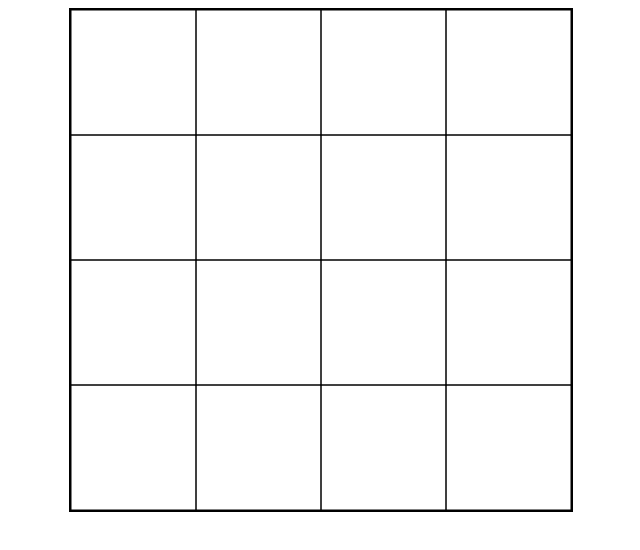
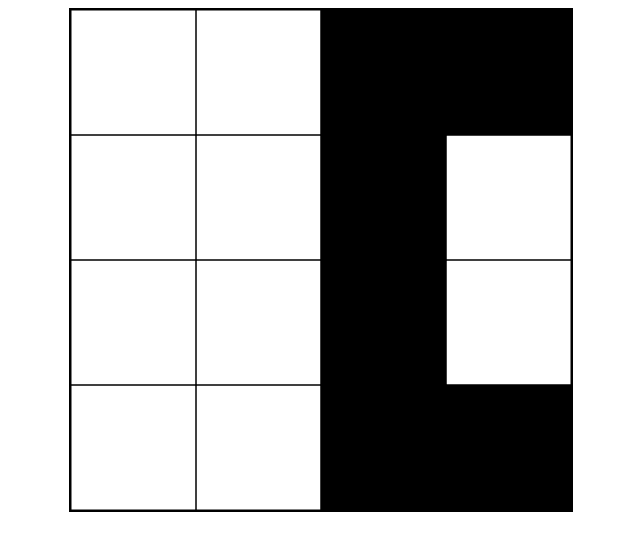
Before and after one commit to hashbangcode/four, a plain HTML site: page examples/forward/forward.html in a window 1280 px wide. Shown: the whole page, without its empty margins (319-959 px from the left). Drawn offline with Linux system fonts and the light colour scheme.

Commit message:
Moved the examples into the examples directory.

```diff
--- a/fourbyfour.html
+++ b/examples/forward/forward.html
@@ -14,15 +14,16 @@
       cursor: crosshair;
     }
   </style>
-    <script src="four.js"></script>
+  <script src="../../four.js"></script>
 </head>
+
 <body>
 
   <div class="canvas-wrapper">
     <canvas id="gc" width="500" height="500"></canvas>
   </div>
 
-  <script src="fourbytwo.js"></script>
+  <script src="forward.js"></script>
 
 </body>
 
--- /dev/null
+++ b/examples/forward/forward.js
@@ -0,0 +1,148 @@
+// Set up variables for the forward game.
+var loose = false;
+var playercoordinates = {};
+var gravityTimeout = undefined;
+var wallTimeout = undefined;
+
+let shapes = [];
+shapes[0] = [
+    0,
+    1,
+    1,
+    1,
+];
+shapes[1] = [
+    1,
+    0,
+    1,
+    1,
+];
+shapes[2] = [
+    1,
+    1,
+    0,
+    1,
+];
+shapes[3] = [
+    1,
+    1,
+    1,
+    0,
+];
+
+// Set the game up.
+function setupGame(boxes) {
+    if (boxes.length === 0) {
+        // The boxes haven't been set yet, so do this.
+        drawGrid(true);
+    }
+}
+
+function placePlayer(boxes) {
+    playercoordinates = { column: 0, row: 2 };
+    if (typeof wallTimeout !== "number") {
+        wallTimeout = setTimeout(moveWall, 1000);
+    }
+}
+
+var wallIsActive = false;
+var wall = [];
+var wallCoordinates = undefined;
+
+function moveWall() {
+    wallTimeout = setTimeout(moveWall, Math.max(1000 - (score * 100), 250));
+    console.log(wallCoordinates);
+    if (wallIsActive) {
+        if (wallCoordinates == -1) {
+            wallIsActive = false;
+            score++;
+        } else {
+            wallCoordinates = wallCoordinates - 1;
+        }
+    } else {
+        let randomIndex = Math.floor(Math.random() * shapes.length)
+        wall = shapes[randomIndex];
+        wallCoordinates = gridMaxX - 1;
+        wallIsActive = true;
+    }
+}
+
+function userActionKeyPress(direction) {
+    for (let b = 0; b < boxes.length; b++) {
+        if (boxes[b].column === playercoordinates.column && boxes[b].row === playercoordinates.row) {
+            fillBox(boxes[b], 'white');
+        }
+    }
+    switch (direction) {
+        case KEYPRESS_UP:
+            if (playercoordinates.row >= 1) {
+                playercoordinates.row = playercoordinates.row - 1;
+            }
+            break;
+        case KEYPRESS_DOWN:
+            if (playercoordinates.row < 3) {
+                playercoordinates.row = playercoordinates.row + 1;
+            }
+            break;
+    }
+}
+
+// Load in the canvas element and set up the game.
+window.onload = function () {
+    canvas = document.getElementById('gc');
+    ctx = canvas.getContext('2d');
+
+    width = canvas.width;
+    height = canvas.height;
+
+    addKeyListener();
+    setupGame(boxes);
+
+    placePlayer(boxes);
+
+    // Run game loop.
+    setInterval(gameLoop, 100);
+}
+
+// The game loop
+// In this case we are checking for a win condition and reacting to that.
+function gameLoop() {
+    if (frames.length > 0) {
+        // Don't do anything whilst we are animating.
+        return;
+    }
+    drawGrid();
+    if (loose === true) {
+        // Crashed!
+        // Flush the screen.
+        cls();
+        // Display the score.
+        displayScore(score);
+        // Reset some variables.
+        score = 0;
+        // Set the game up again.
+        setupGame(boxes);
+        placePlayer(boxes);
+
+        // Turn off the win state.
+        loose = false;
+    }
+    else {
+        cls();
+        for (let b = 0; b < boxes.length; b++) {
+            if (boxes[b].column === playercoordinates.column && boxes[b].row === playercoordinates.row) {
+                fillBox(boxes[b], 'black');
+            }
+            if (boxes[b].column === wallCoordinates) {
+                for (let wallpart = 0; wallpart < wall.length; wallpart++) {
+                    if (wall[wallpart] == 1 && boxes[b].row == wallpart) {
+                        fillBox(boxes[b], 'green');
+                        if (boxes[b].column === playercoordinates.column && boxes[b].row === playercoordinates.row) {
+                            loose = true;
+                        }
+                    }
+                }
+            }
+        }
+    }
+}
```
Also changed, not shown: examples/forx/forx.html (added, +30 -0 lines), examples/forx/forx.js (renamed from forx.js, +1 -16 lines), examples/fourbytwo/fourbytwo.html (renamed from forx.html, +2 -3 lines), examples/fourbytwo/fourbytwo.js (renamed from fourbytwo.js).
